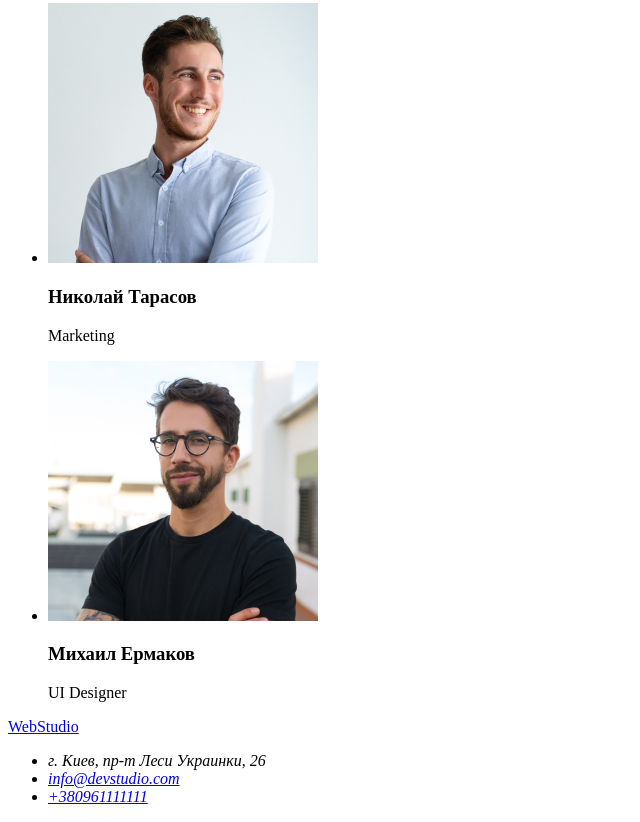
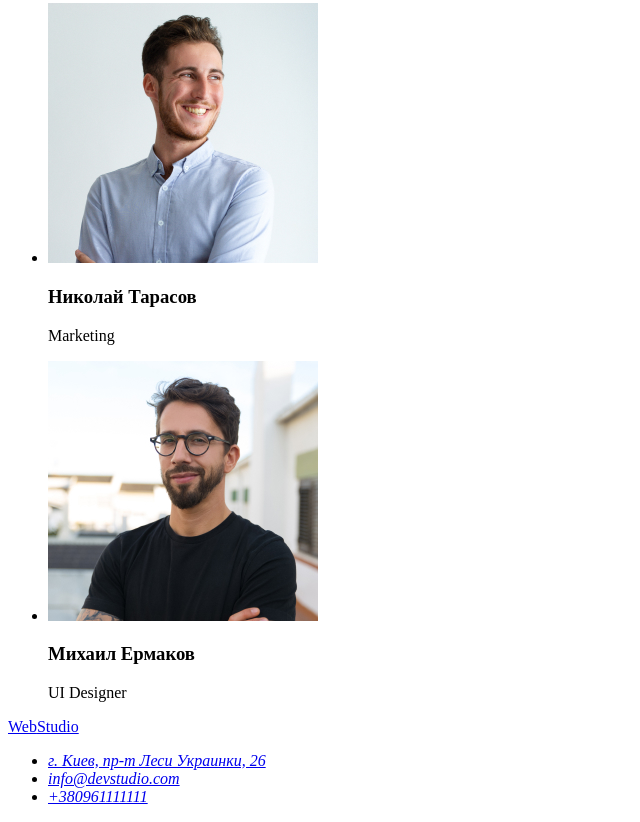
Before and after one commit to Liubov1102/goit-markup-hw-01, a plain HTML site: page index.html in a window 1280 px wide. Shown: the part 2360-3182 px from the top of the page, without its empty margins (0-640 px from the left). Drawn offline with Linux system fonts and the light colour scheme.

Commit message:
Update index.html
исправление ошибки

```diff
--- a/index.html
+++ b/index.html
@@ -90,7 +90,7 @@
   <a href="/"><span>Web</span>Studio</a>
 <address>
   <ul>
-    <li>г. Киев, пр-т Леси Украинки, 26</li>
+    <li><a href="https://goo.gl/maps/e43DtXqg6QMjjRxM7">г. Киев, пр-т Леси Украинки, 26</a></li>
     <li><a href="mailto:info@devstudio.com">info@devstudio.com</a></li>
     <li><a href="tel:+380961111111">+380961111111</a></li>
   </ul>
```
